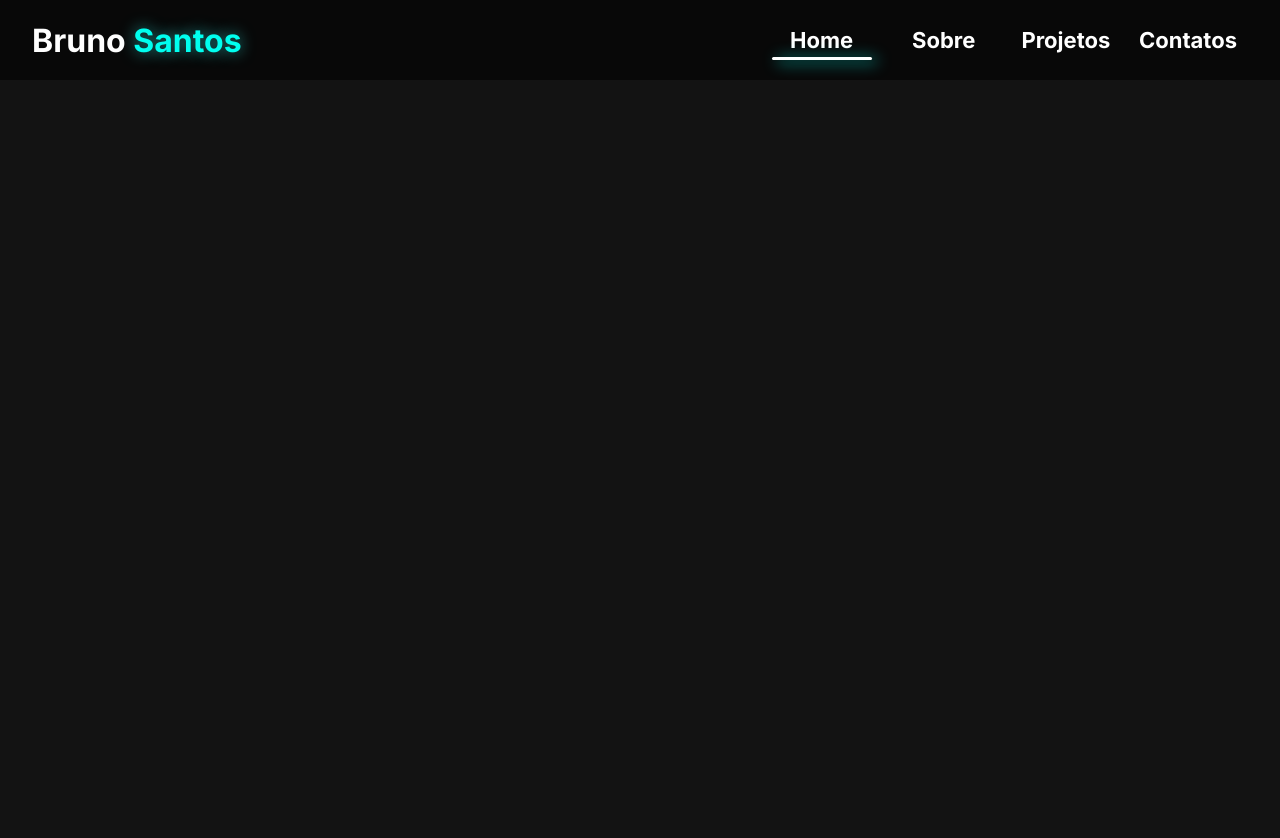
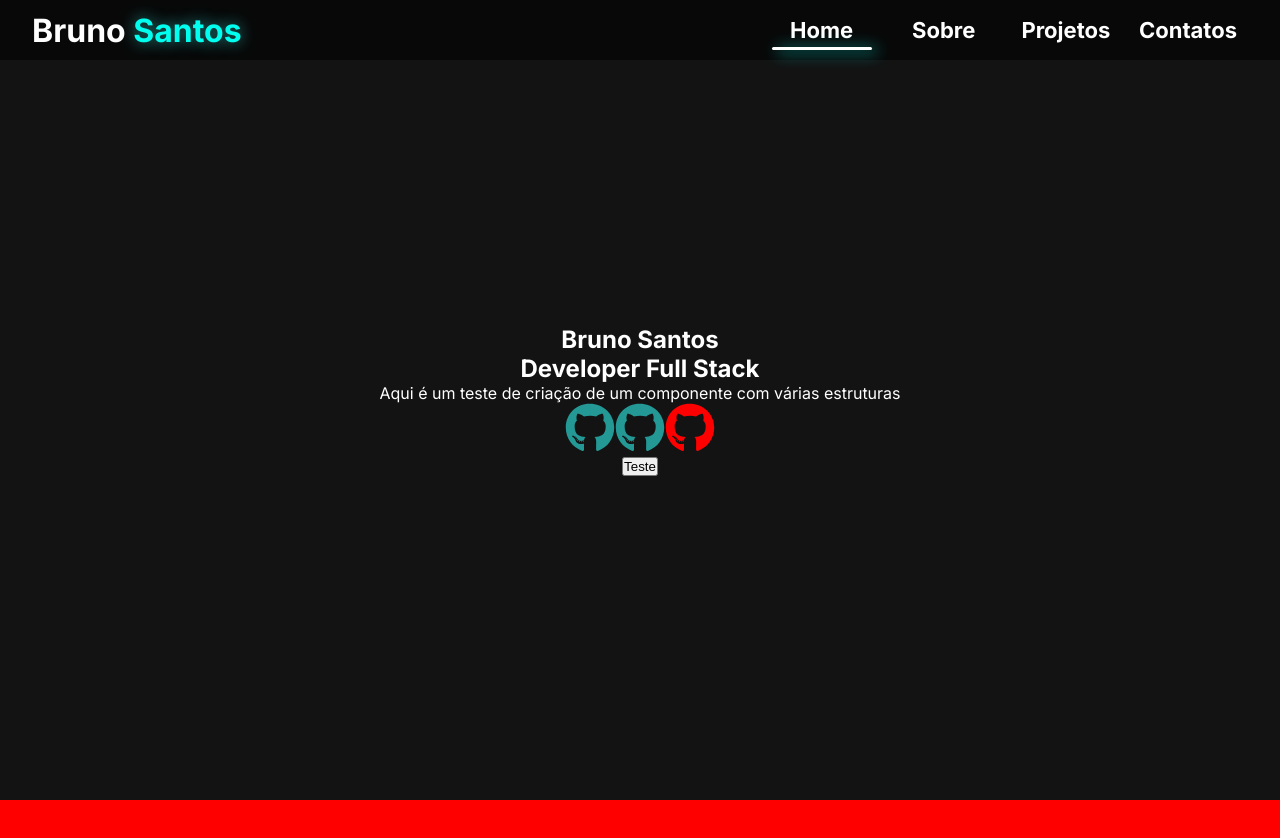
Before and after one commit to dev-brunosantos/Bruno-dev, a Next.js app: page / in a window 1280 px wide. Shown: the top 838 px of the page. Before the commit the page ends 800 px from the top, so only its background shows below. Built offline with nearby package versions, Linux system fonts and the light colour scheme.

Commit message:
Criando pagina HOME

```diff
--- a/package.json
+++ b/package.json
@@ -12,6 +12,7 @@
     "next": "14.2.3",
     "react": "^18",
     "react-dom": "^18",
+    "react-icons": "^5.2.1",
     "styled-components": "^6.1.11"
   },
   "devDependencies": {
--- a/src/app/components/Menu.tsx
+++ b/src/app/components/Menu.tsx
@@ -1,26 +1,15 @@
 "use client"
+import { useState } from "react"
 import { Cabecalho, LogoContainer, MenuLinks, MenuOpc, MenuPrincipal } from "@/styles/MenuStyles"
-import { useState } from "react"
 
 export const Menu = () => {
     const links: string[] = ['home', 'sobre', 'projetos', 'contatos']
-    //const caminho:string[] = ['10px', '145px', '280px', '415px']
     const [linha, setLinha] = useState<string>('10px')
-    const [ativo, setAtivo] = useState<string>('#fff')
-    // 10px, 145px, 280px, 415px
 
-    const teste = (txt: string) => {
-        if (txt == "sobre") {
-            return (
-                setLinha('145px'), setAtivo('var(--azul2)')
-            )
-        }
-        if (txt == "projetos") {
-            return setLinha('280px')
-        }
-        if (txt == "contatos") {
-            return setLinha('412px')
-        }
+    const handleEscolhePagina = (txt: string) => {
+        if (txt == "sobre") { return setLinha('145px') }
+        else if (txt == "projetos") { return setLinha('280px') }
+        else if (txt == "contatos") { return setLinha('412px') }
         return setLinha('10px')
     }
 
@@ -28,21 +17,17 @@ export const Menu = () => {
         <Cabecalho>
             <LogoContainer>
                 <h1>
-                    Bruno
-                    <span> Santos</span>
+                    Bruno <span> Santos</span>
                 </h1>
             </LogoContainer>
             <MenuPrincipal>
                 <MenuOpc>
                     {
                         links.map((link) => (
-                            <MenuLinks
-                                key={link}
-                                onClick={() => {
-                                    teste(link)
-                                }}
+                            <MenuLinks key={link}
+                                onClick={() => { handleEscolhePagina(link) }}
                             >
-                                {link}
+                                <a href={`#${link}`}>{link}</a>
                             </MenuLinks>
                         ))
                     }
--- /dev/null
+++ b/src/app/components/SobreInforComponent.tsx
@@ -0,0 +1,29 @@
+import React from "react"
+
+interface SobreInforInterface {
+    nome: string,
+    funcao: string,
+    descricao: string,
+    children: React.ReactNode,
+    contato: () => void
+}
+
+export const SobreInfor = ({ nome, funcao, descricao,children, contato }: SobreInforInterface) => {
+    return (
+        <>
+            <h1>{nome}</h1>
+            <h2>{funcao}</h2>
+            <div>
+                <p>
+                    {descricao}
+                </p>
+            </div>
+
+            <div>
+                {children}
+            </div>
+
+            <button onClick={contato}>Teste</button>
+        </>
+    )
+}
--- a/src/app/globals.css
+++ b/src/app/globals.css
@@ -2,7 +2,7 @@
   margin: 0;
   padding: 0;
   box-sizing: border-box;
-  color: #fff;
+  text-decoration: none;
 }
 
 :root {
@@ -17,7 +17,12 @@ body {
   max-width: 1500px;
   height: 100%;
   max-height: auto;
+  color: #fff;
   background-color: var(--black2);
+}
+
+a {
+  color: #fff;
 }
 
 span {
@@ -32,7 +37,7 @@ span {
   /* background-color: var(--azul); */
   background-color: #fff;
   position: absolute;
-  bottom: 20px;
+  bottom: 10px;
   transition: 0.3s;
   box-shadow: 5px 2px 15px var(--azul2);
 }
--- a/src/app/page.tsx
+++ b/src/app/page.tsx
@@ -1,14 +1,16 @@
 "use client"
-import { useState } from "react";
 import { Menu } from "./components/Menu";
+import Inicio from "./pages/Inicio"
+import Sobre from "./pages/Sobre"
 
-export default function Home() {
-
-  const [corFundo, setCorFundo] = useState<string>('#239895')
-
+export default function App() {
   return (
     <>
       <Menu />
+      <main>
+        <Inicio />
+        <Sobre />
+      </main>
     </>
   );
 }
--- /dev/null
+++ b/src/app/pages/Inicio.tsx
@@ -0,0 +1,27 @@
+"use client"
+import React from "react"
+import { ContainerInfor, ContainerPage } from "../../styles/PageStyles"
+import { SobreInfor } from "../components/SobreInforComponent"
+
+import { FaGithub } from 'react-icons/fa'
+
+export default function Inicio() {
+    return(
+        <ContainerPage id="home">
+            <ContainerInfor>
+                <SobreInfor
+                    nome="Bruno Santos"
+                    funcao="Developer Full Stack"
+                    descricao="Aqui é um teste de criação de um componente com várias estruturas"
+                    contato={() => alert('Funcionou')}
+                >
+                    <FaGithub size={50} style={{color: 'var(--azul)'}}/>
+                    <FaGithub size={50} style={{color: 'var(--azul)'}}/>
+                    <FaGithub size={50} color={'red'}/>
+                </SobreInfor>
+
+            </ContainerInfor>
+            <ContainerInfor></ContainerInfor>
+        </ContainerPage>
+    )
+}
--- /dev/null
+++ b/src/app/pages/Sobre.tsx
@@ -0,0 +1,12 @@
+"use client"
+import React from "react"
+import { ContainerPage } from "../../styles/PageStyles"
+
+
+export default function Inicio() {
+    return (
+        <ContainerPage id="sobre" style={{ backgroundColor: 'red' }}>
+
+        </ContainerPage>
+    )
+}
--- a/src/styles/MenuStyles.ts
+++ b/src/styles/MenuStyles.ts
@@ -2,12 +2,15 @@ import {styled} from 'styled-components';
 
 export const Cabecalho = styled.header`
     width: 100%;
-    height: 80px;
+    height: 60px;
     padding: 0 2rem;
     display: flex;
     align-items: center;
     justify-content: space-between;
     background-color: var(--black);
+    position: fixed;
+    top: 0;
+    left: 0;
 `;
 export const LogoContainer = styled.div``;
 export const MenuPrincipal = styled.nav`
--- /dev/null
+++ b/src/styles/PageStyles.ts
@@ -0,0 +1,18 @@
+import { styled } from 'styled-components';
+
+export const ContainerPage = styled.section`
+    width: 100%;
+    height: 100vh;
+    display: flex;
+    align-items: center;
+    justify-content: center;
+    background-color: var(--black2);
+`;
+
+export const ContainerInfor = styled.div`
+    height: 80%;
+    display: flex;
+    flex-direction: column;
+    align-items: center;
+    justify-content: center;
+`
```
Also changed, not shown: 1 other file (tests, documents, lock files or other folders).
